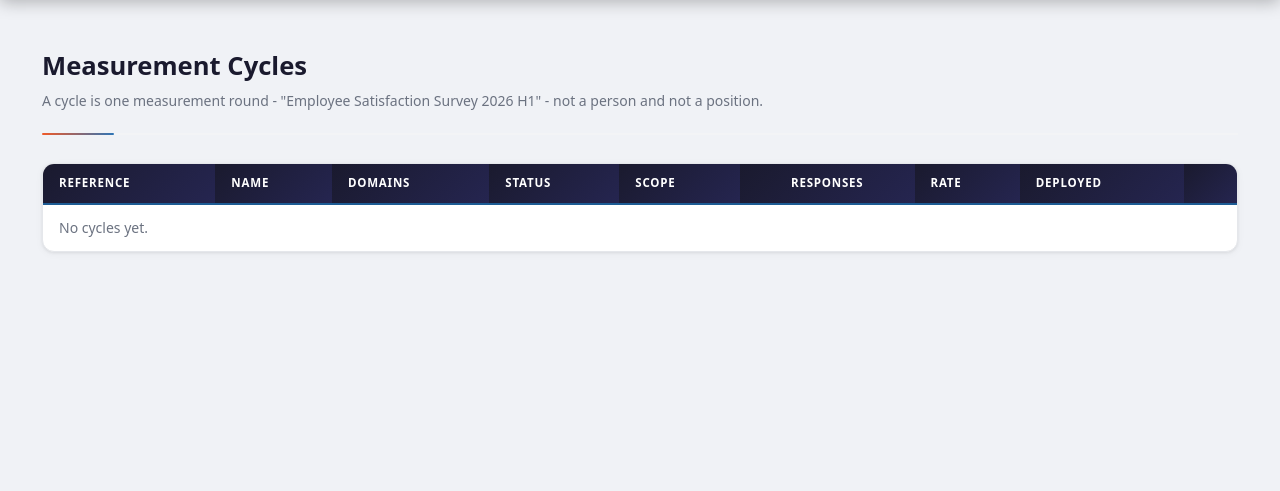
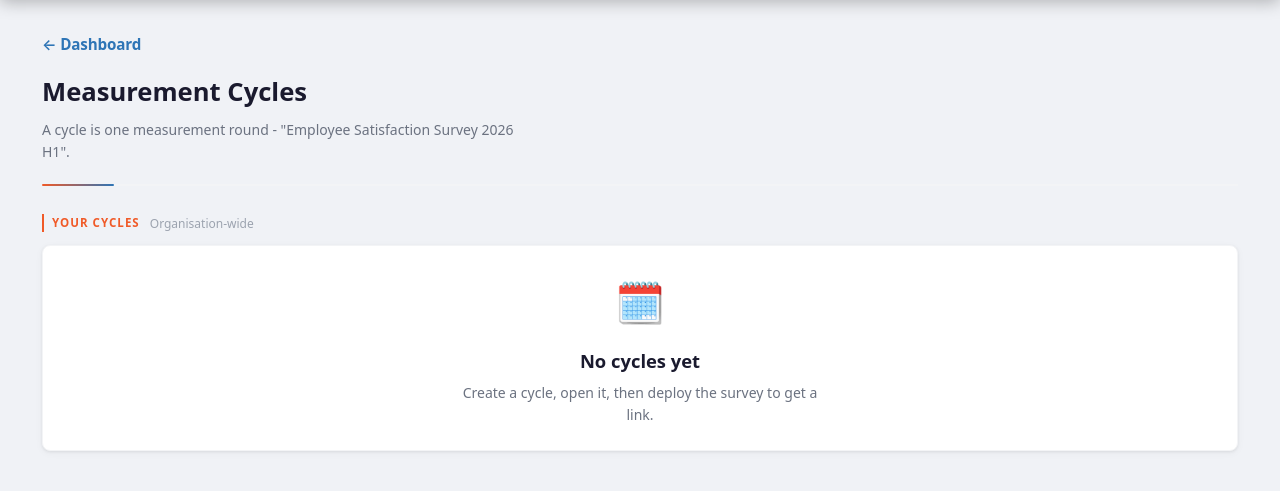
Before and after one commit to framuigai/leadtojob, a Flask app: template app/templates/org/cycles.html in a window 1280 px wide. Shown: the part 64-555 px from the top of the page. Run offline with Flask 3, Linux system fonts and the light colour scheme; the template is opened without the code that fills it, so the values that code supplies are empty; parts of the project's set-up code (start-up, migrations or seed data) failed here and were passed over; some libraries are stand-ins or nearby versions.

Commit message:
Updated cycles view

```diff
--- a/app/templates/org/cycles.html
+++ b/app/templates/org/cycles.html
@@ -1,79 +1,112 @@
 {% extends "base.html" %}
 {% block title %}Measurement Cycles - leadTo{% endblock %}
-{% block container_class %}container-wide{% endblock %}
+{% block container_class %}container-wide board-page{% endblock %}
+
+{#
+  THE DEPLOYMENTS LIST WAS MERGED INTO THIS PAGE (see cycles_list()). Responses
+  and the deployed date are summed from each cycle's deployments.
+
+  Two tables, split by ownership: "Your cycles" are the ones this viewer runs
+  (org-wide for L2, their own branch for L3); "Branch cycles" are what an L2
+  sees of its branches, read-only — L2 does not hold DEPLOY_TO_BRANCH.
+#}
+{% macro cycle_table(rows, own) %}
+<div class="panel" style="margin-bottom:2.25rem">
+  <div class="table-scroll">
+    <table class="table">
+      <thead><tr>
+        <th>Cycle ID</th><th>Name</th><th>Owner</th><th>Status</th>
+        <th class="num">Responses</th><th>Deployed</th><th>Created</th><th></th>
+      </tr></thead>
+      <tbody>
+      {% for r in rows %}
+        {% set c = r.cycle %}
+        <tr>
+          <td><code class="cy-id">{{ c.id }}</code>{% if c.is_pilot %}
+              <span class="badge badge-outline">pilot</span>{% endif %}</td>
+          <td><strong>{{ c.cycle_name }}</strong>
+              {% if c.previous_cycle_id %}<br>
+              <span class="muted cy-small">follows {{ c.previous_cycle_id }}</span>{% endif %}</td>
+          <td>
+            {% if c.branch_id %}
+            <span class="cy-branch">{{ c.branch.name if c.branch else 'Branch' }}</span>
+            {% else %}<span class="muted">Organisation-wide</span>{% endif %}
+          </td>
+          <td><span class="cy-pill cy-{{ c.status }}">{{ 'Active' if c.status == 'open' else c.status|capitalize }}</span></td>
+          <td class="num">
+            {% if r.deployed %}{{ r.responses }}<span class="muted"> / {{ r.expected }}</span>
+            {% else %}<span class="muted">-</span>{% endif %}
+          </td>
+          <td class="muted">{{ r.deployed_at.strftime('%d %b %Y') if r.deployed_at else 'Not deployed' }}</td>
+          <td class="muted">{{ c.created_at.strftime('%d %b %Y') if c.created_at else '-' }}</td>
+          <td class="row-actions" style="white-space:nowrap">
+            <a href="{{ url_for('org.cycle_detail', cycle_id=c.id) }}"
+               class="btn btn-sm btn-secondary">View Cycle</a>
+            {% if own and can_deploy_any and r.can_deploy %}
+            <a href="{{ url_for('org.deploy', cycle_id=c.id) }}"
+               class="btn btn-sm btn-primary">Deploy Survey</a>
+            {% endif %}
+          </td>
+        </tr>
+      {% endfor %}
+      </tbody>
+    </table>
+  </div>
+</div>
+{% endmacro %}
+
 {% block content %}
 <div class="page-header">
   <div class="page-header-left">
-    <div class="section-label">{{ role_label(current_user.role) }}</div>
-    <h1>Measurement Cycles</h1>
-    <p class="muted">A cycle is one measurement round - "Employee Satisfaction
-      Survey 2026 H1" - not a person and not a position.</p>
-    {% if branch_scoped %}
-    <p class="muted">Showing
-      {{ current_user.branch.name if current_user.branch else 'your branch' }} only.</p>
-    {% endif %}
+    <a href="{{ url_for('org.dashboard') }}" class="back-link">← Dashboard</a>
+    <h1 style="margin-top:.5rem">Measurement Cycles</h1>
+    <p class="page-sub">A cycle is one measurement round - "Employee Satisfaction Survey 2026 H1".
+      {% if branch_scoped %}Showing
+      {{ current_user.branch.name if current_user.branch else 'your branch' }} only.{% endif %}</p>
   </div>
   <div class="page-actions">
     {% if can(current_user, 'manage_cycles') %}
-    <a href="{{ url_for('org.cycle_new') }}" class="btn btn-primary">+ New cycle</a>
+    <a href="{{ url_for('org.cycle_new') }}" class="btn btn-primary">+ New Cycle</a>
     {% endif %}
   </div>
 </div>
 
-{#
-  THE DEPLOYMENTS LIST WAS MERGED INTO THIS TABLE.
+<div class="admin-section-head">
+  <p class="section-label" style="margin-bottom:0">Your Cycles</p>
+  {% if not branch_scoped %}<span class="section-hint">Organisation-wide</span>{% endif %}
+</div>
+{% if own_rows %}
+{{ cycle_table(own_rows, true) }}
+{% else %}
+<div class="empty-state" style="margin-bottom:2.25rem">
+  <div class="empty-icon">🗓️</div>
+  <h2>No cycles yet</h2>
+  <p>Create a cycle, open it, then deploy the survey to get a link.</p>
+</div>
+{% endif %}
 
-  There used to be a separate /org/deployments page listing the same rows
-  keyed the other way round. A cycle is 1:1 with its deployment in practice —
-  L2 deploys organisation-wide only and L3 deploys to its own branch, and
-  neither can see the other's cycles — so the two tables were the same table
-  twice, and an admin had to know which one carried the response count.
+{% if branch_rows %}
+<div class="admin-section-head">
+  <p class="section-label" style="margin-bottom:0">Branch Cycles</p>
+  <span class="cy-tag">Oversight — read-only</span>
+</div>
+{{ cycle_table(branch_rows, false) }}
+{% endif %}
+{% endblock %}
 
-  The response, rate and deployed columns below come from the cycle's
-  deployments, summed. `rows` is built in cycles_list().
-#}
-<div class="panel"><div class="table-scroll">
-  <table class="table">
-    <thead><tr><th>Reference</th><th>Name</th><th>Domains</th><th>Status</th>
-      <th>Scope</th><th class="num">Responses</th><th>Rate</th>
-      <th>Deployed</th><th></th></tr></thead>
-    <tbody>
-    {% for r in rows %}
-      {% set c = r.cycle %}
-      <tr>
-        <td><code>{{ c.id }}</code>{% if c.is_pilot %}
-            <span class="badge badge-outline">pilot</span>{% endif %}</td>
-        <td><strong>{{ c.cycle_name }}</strong>
-            {% if c.previous_cycle_id %}<br>
-            <span class="muted">follows {{ c.previous_cycle_id }}</span>{% endif %}</td>
-        <td>{{ (c.assessed_domains or [])|length }} of 4</td>
-        <td><span class="status-pill status-{{ 'green' if c.status == 'open'
-             else 'amber' if c.status == 'draft' else 'red' }}">{{ c.status }}</span></td>
-        <td>
-          {% if r.deployed %}{{ r.scope }}
-          {% else %}<span class="muted">not deployed</span>{% endif %}
-        </td>
-        <td class="num">
-          {% if r.deployed %}{{ r.responses }} / {{ r.expected }}
-          {% else %}<span class="muted">-</span>{% endif %}
-        </td>
-        <td>
-          {% if r.deployed %}{{ r.rate }}%
-          {% else %}<span class="muted">-</span>{% endif %}
-        </td>
-        <td>
-          {% if r.deployed_at %}{{ r.deployed_at.strftime('%d %b %Y') }}
-          {% else %}<span class="muted">-</span>{% endif %}
-        </td>
-        <td class="row-actions">
-          <a href="{{ url_for('org.cycle_detail', cycle_id=c.id) }}"
-             class="btn btn-sm btn-secondary">Open</a>
-        </td>
-      </tr>
-    {% else %}
-      <tr><td colspan="9" class="muted">No cycles yet.</td></tr>
-    {% endfor %}
-    </tbody>
-  </table>
-</div></div>
+{% block head %}
+<style>
+.section-hint { font-size:.75rem; color:var(--text-subtle); }
+.cy-id { font-size:.8rem; background:var(--border-light); padding:.15rem .45rem; border-radius:var(--radius-sm); }
+.cy-small { font-size:.78rem; }
+.cy-tag { font-size:.68rem; font-weight:700; letter-spacing:.07em; text-transform:uppercase;
+          color:var(--text-muted); border:1px solid var(--border); border-radius:999px; padding:.15rem .6rem; }
+.cy-branch { display:inline-flex; align-items:center; gap:.4rem; font-size:.8rem; font-weight:600;
+             color:#3730a3; background:#eef2ff; border:1px solid #c7d2fe; border-radius:999px; padding:.15rem .65rem; }
+.cy-branch::before { content:""; width:7px; height:7px; border-radius:2px; background:#4f46e5; }
+.cy-pill { font-size:.75rem; font-weight:600; padding:.18rem .6rem; border-radius:999px; white-space:nowrap; }
+.cy-open   { background:#dcfce7; color:#16a34a; }
+.cy-draft  { background:var(--orange-light); color:var(--amber); }
+.cy-closed { background:var(--border-light); color:var(--text-muted); }
+</style>
 {% endblock %}
```
Also changed, not shown: app/org/routes.py (+14 -1 lines).
